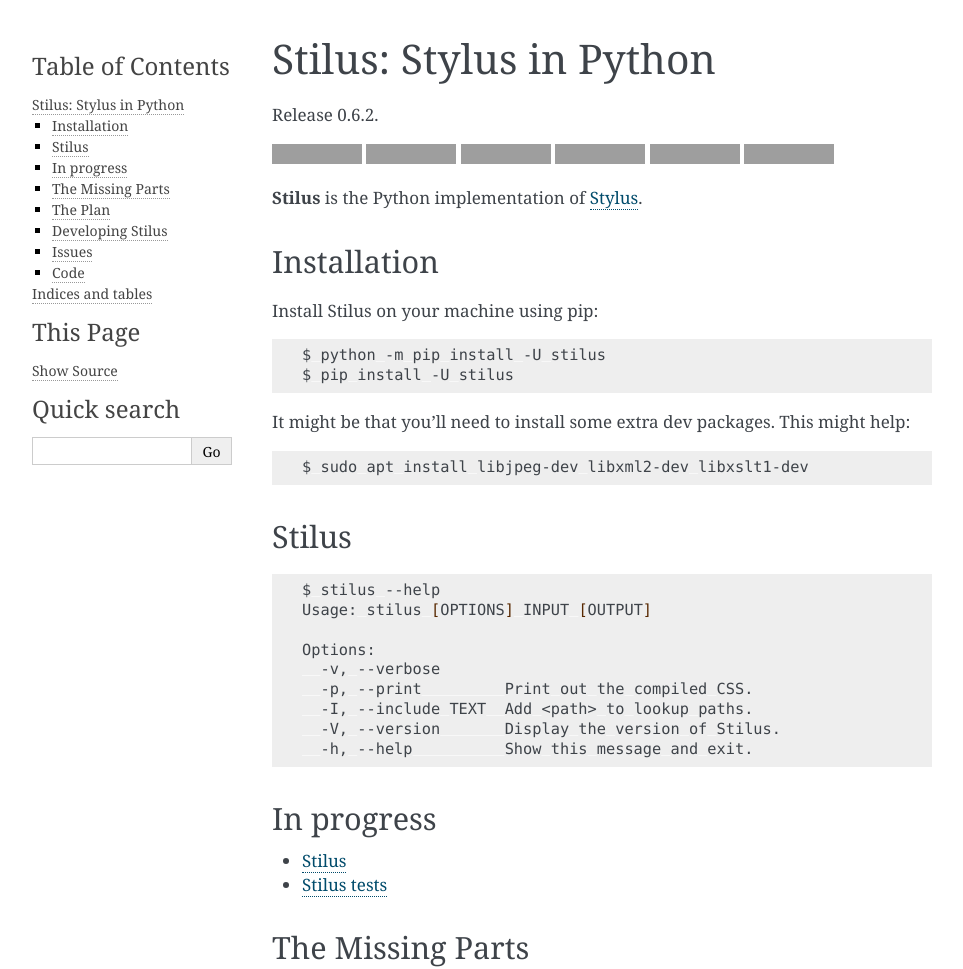
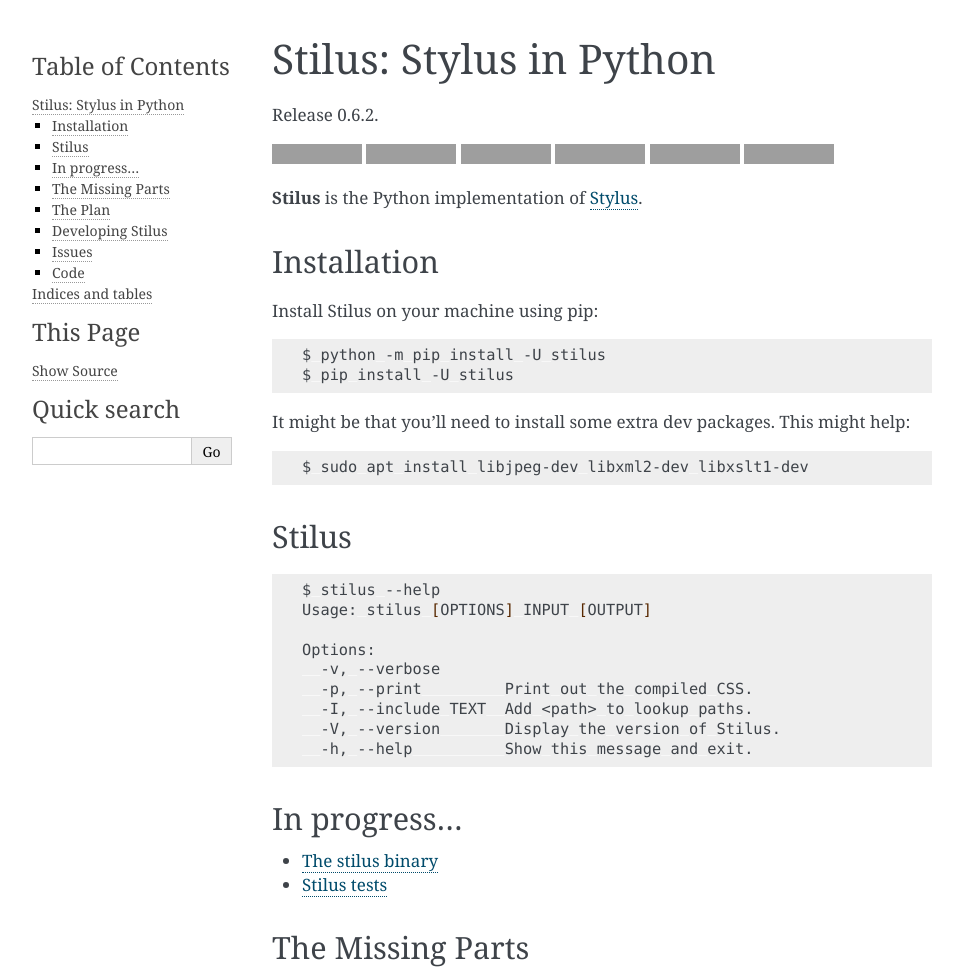
Before and after one commit to jw/stilus, a Sphinx documentation site: the page built from docs/index.rst, in a window 1280 px wide, cut to the strip 0-969 px from the top of the page. Shown: the whole strip, without its empty margins (148-1111 px from the left). Built offline with Sphinx 7.4.7, drawn with Linux system fonts in a browser that asks for light colours; grey boxes are pictures that could not be loaded.

Commit message:
Small documentation update.

```diff
--- a/docs/diff/stilus.rst
+++ b/docs/diff/stilus.rst
@@ -1,6 +1,6 @@
 
-Stilus
-======
+The stilus binary
+=================
 
 Stilus is currently aiming for Stylus version 0.54.5.
 
--- a/docs/index.rst
+++ b/docs/index.rst
@@ -57,8 +57,8 @@
    -V, --version       Display the version of Stilus.
    -h, --help          Show this message and exit.
 
-In progress
------------
+In progress...
+--------------
 
 .. toctree::
    :maxdepth: 1
```
Also changed, not shown: other parts of docs/diff/stilus.rst (+1 -1 lines).
